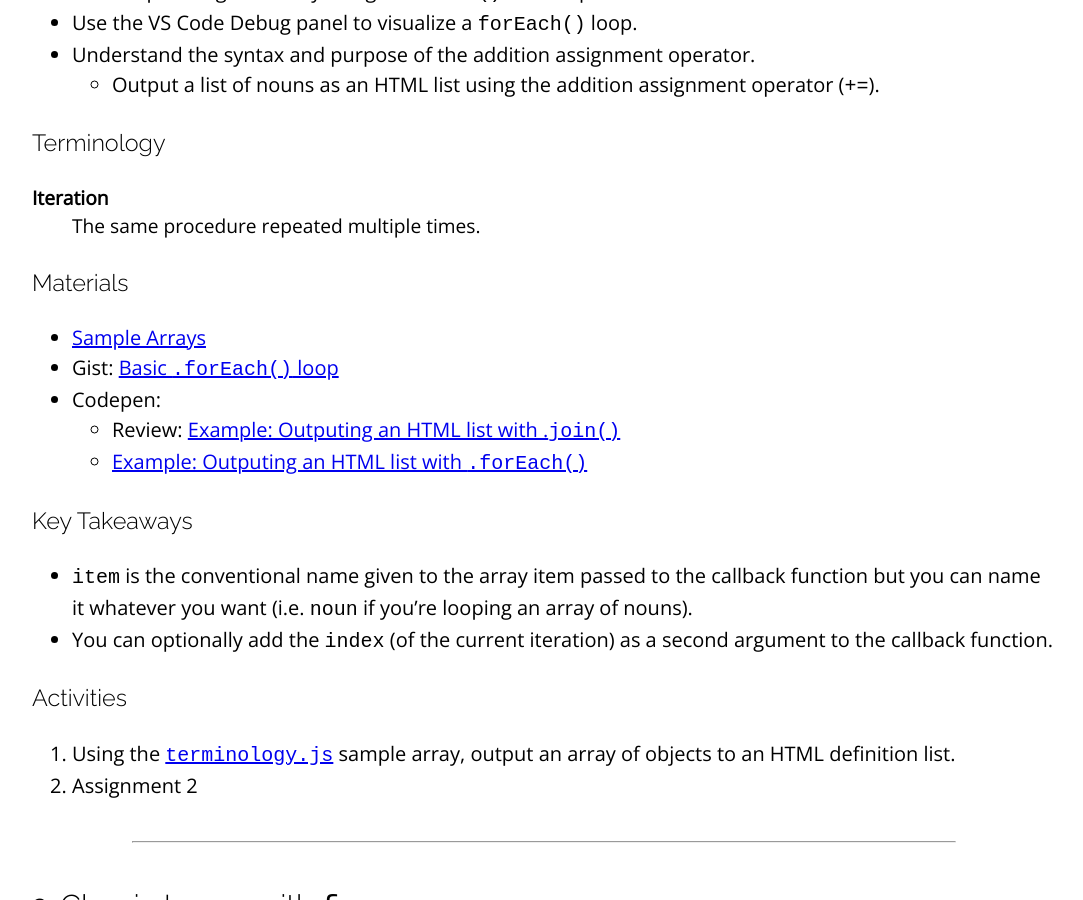
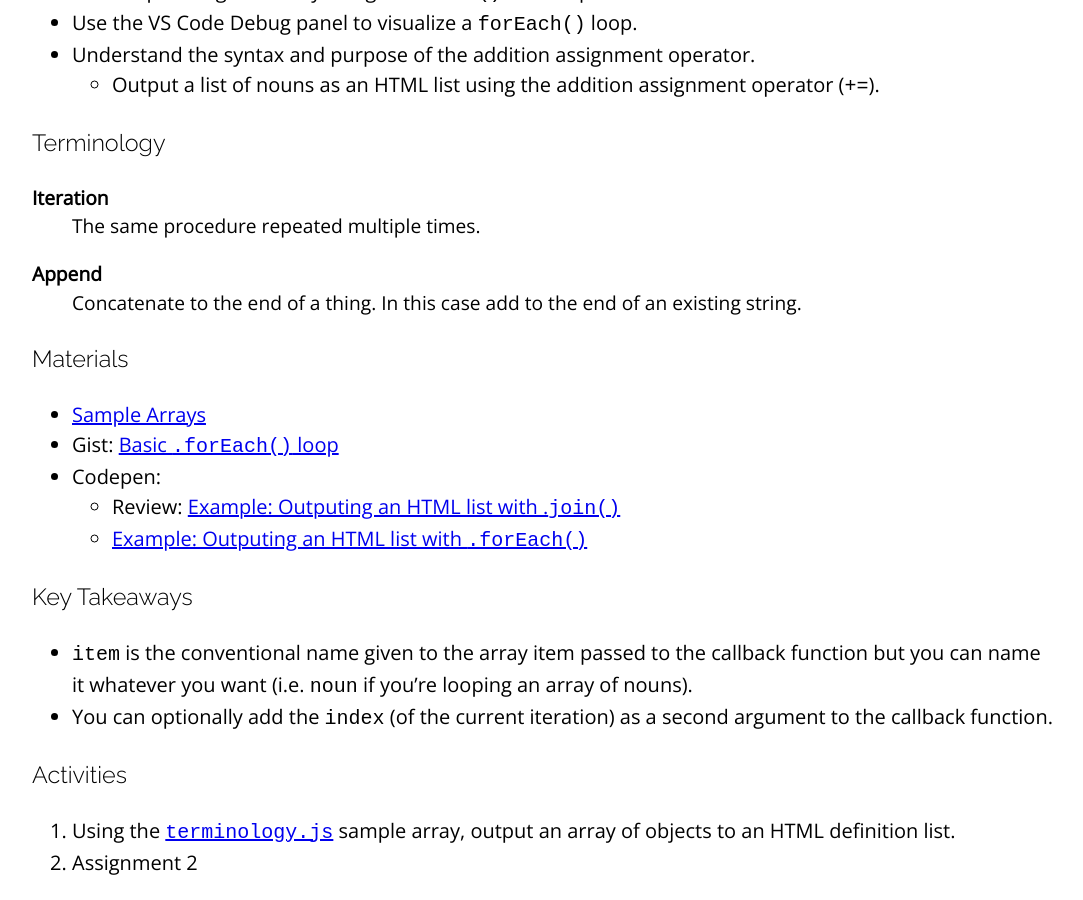
Before and after one commit to sait-wbdv/winter-2021, a Jekyll site: the page built from _posts/2021-02-25-array-loops.md, in a window 1280 px wide and 900 px high, scrolled down 1323 px. Shown: the whole window, without its empty margins (96-1179 px from the left). Built offline with Jekyll 4.4.1, drawn with Linux system fonts in a browser that asks for light colours; nearby versions of some CDN libraries.

Commit message:
added term

```diff
--- a/_posts/2021-02-25-array-loops.md
+++ b/_posts/2021-02-25-array-loops.md
@@ -41,6 +41,9 @@ categories: cpnt262
 ### Terminology
 Iteration
 : The same procedure repeated multiple times.
+
+Append
+: Concatenate to the end of a thing. In this case add to the end of an existing string.
 
 ### Materials
 - [Sample Arrays](https://github.com/sait-wbdv/sample-code/tree/master/assets/js)
```
